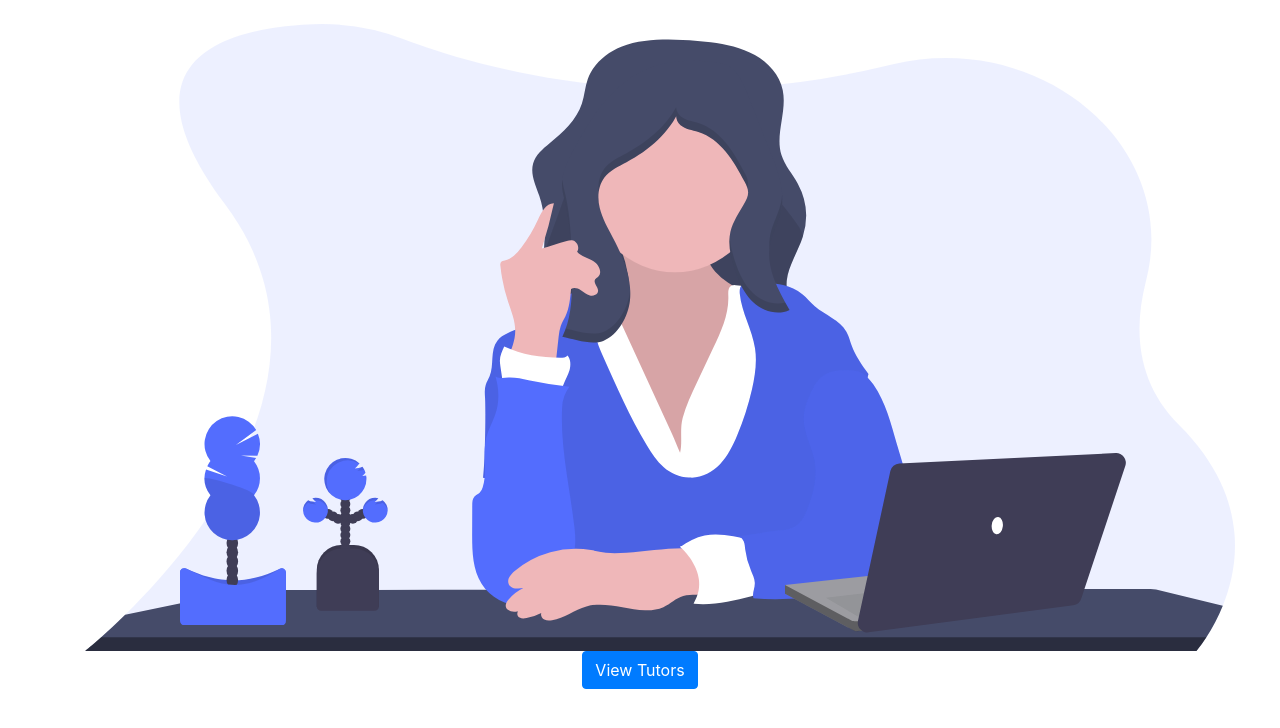
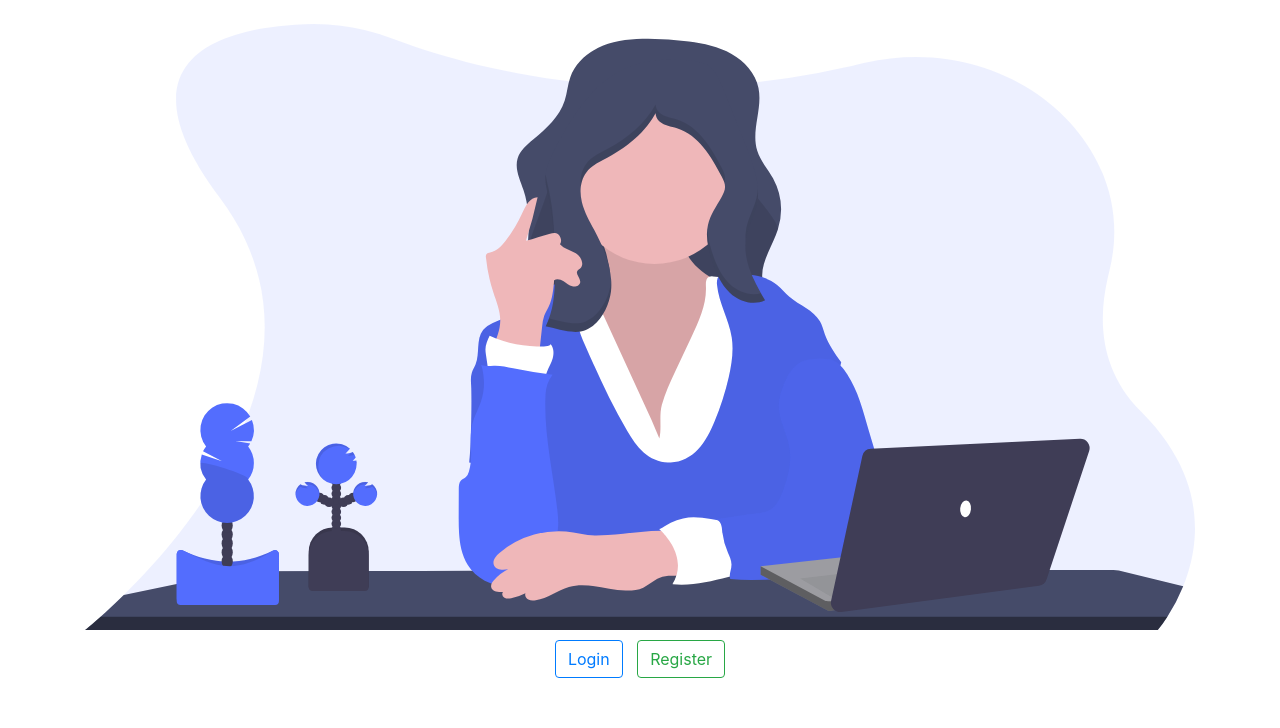
Before and after one commit to jasonli0616/HTC2021-404NotFound, a Flask app: page / in a window 1280 px wide. Shown: the part 56-784 px from the top of the page. Run offline with Flask 2, Linux system fonts and the light colour scheme; some libraries are stand-ins or nearby versions.

Commit message:
Update index.html

```diff
--- a/templates/index.html
+++ b/templates/index.html
@@ -3,6 +3,8 @@
 -->
 {% extends 'base.html' %}
 {% block content %}
+
+<link rel="stylesheet" href="{{ url_for('static', filename='css/index.css') }}">
 
 <div class="text-center"
     data-aos="fade-right"
@@ -12,6 +14,11 @@
 
 
 <div class="text-center">
-<a href="{{ url_for('tutors') }}" type="button" class="btn btn-primary">View Tutors</a>
+    {% if 'user' in session %}
+        <a href="{{ url_for('tutors') }}" role="button" class="btn btn-outline-primary" style="margin-top: 10px;">View Tutors</a>
+    {% else %}
+        <a href="{{ url_for('login') }}" role="button" class="btn btn-outline-primary" style="margin-top: 10px; margin-right: 10px;">Login</a>
+        <a href="{{ url_for('register') }}" role="button" class="btn btn-outline-success" style="margin-top: 10px;">Register</a>
+    {% endif %}
 </div>
 {% endblock content %}
```
